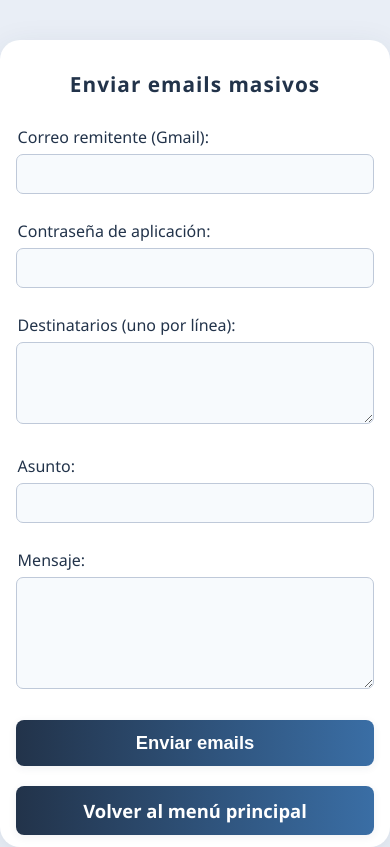
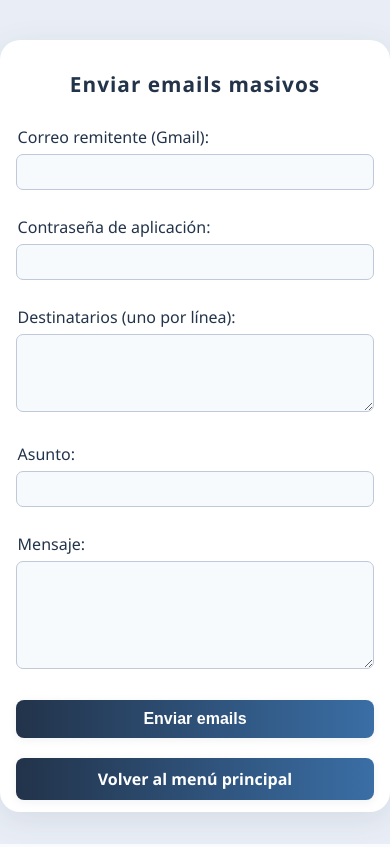
Before and after one commit to DeivinsonMina/multiuso, a Flask app: page /email in a window 390 px wide. Run offline with Flask 3, Linux system fonts and the light colour scheme.

Commit message:
Update style.css

```diff
--- a/static/style.css
+++ b/static/style.css
@@ -15,7 +15,7 @@ body {
     text-align: center;
 }
 
-h1 {
+h1, h2 {
     color: #22334a;
     margin-bottom: 28px;
     font-size: 2.2em;
@@ -104,10 +104,27 @@ img {
         max-width: 98vw;
         padding: 16px 4vw 12px 4vw;
     }
-    h1 {
+    h1, h2 {
         font-size: 1.3em;
     }
+    label {
+        font-size: 1em;
+    }
+    .btn, .download-btn, .another-btn {
+        font-size: 1em;
+        padding: 10px 0;
+    }
+    input[type="number"],
+    input[type="text"],
+    input[type="email"],
+    input[type="password"],
+    select,
+    textarea {
+        font-size: 0.98em;
+        padding: 8px 8px;
+    }
 }
+
 .file-label {
     display: flex;
     flex-direction: column;
```
